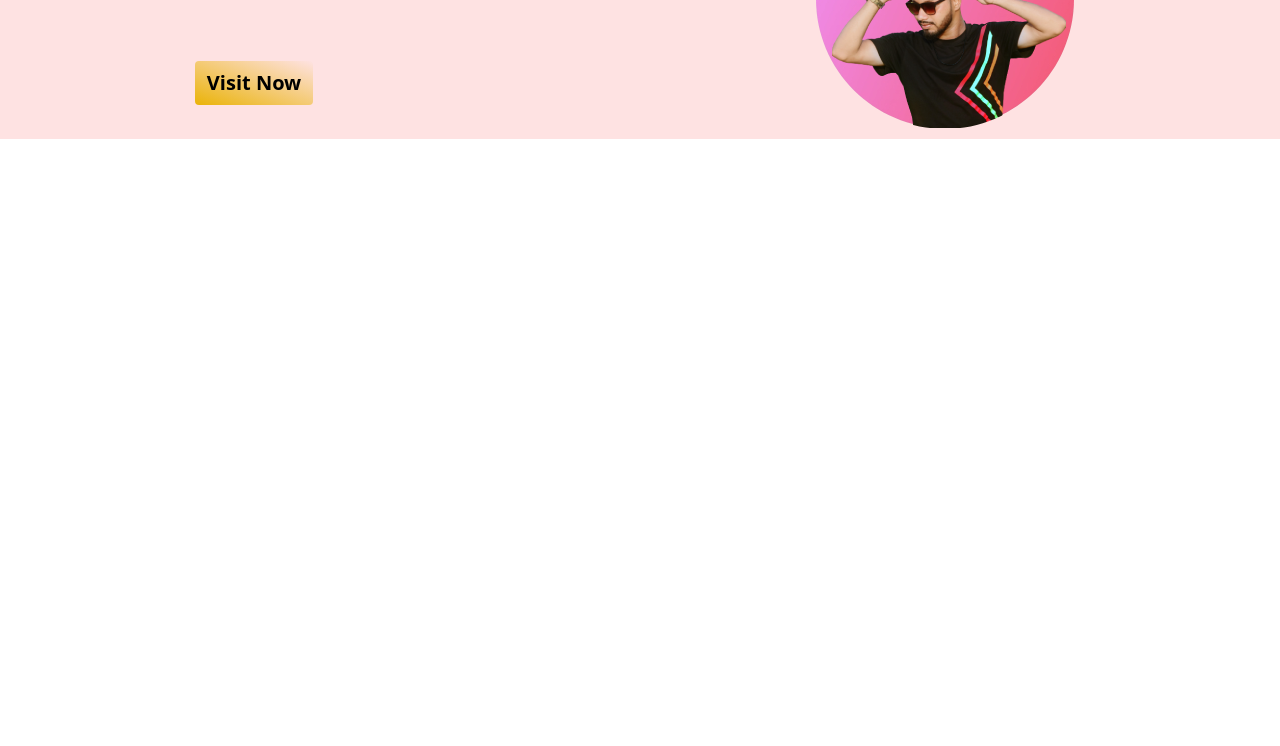
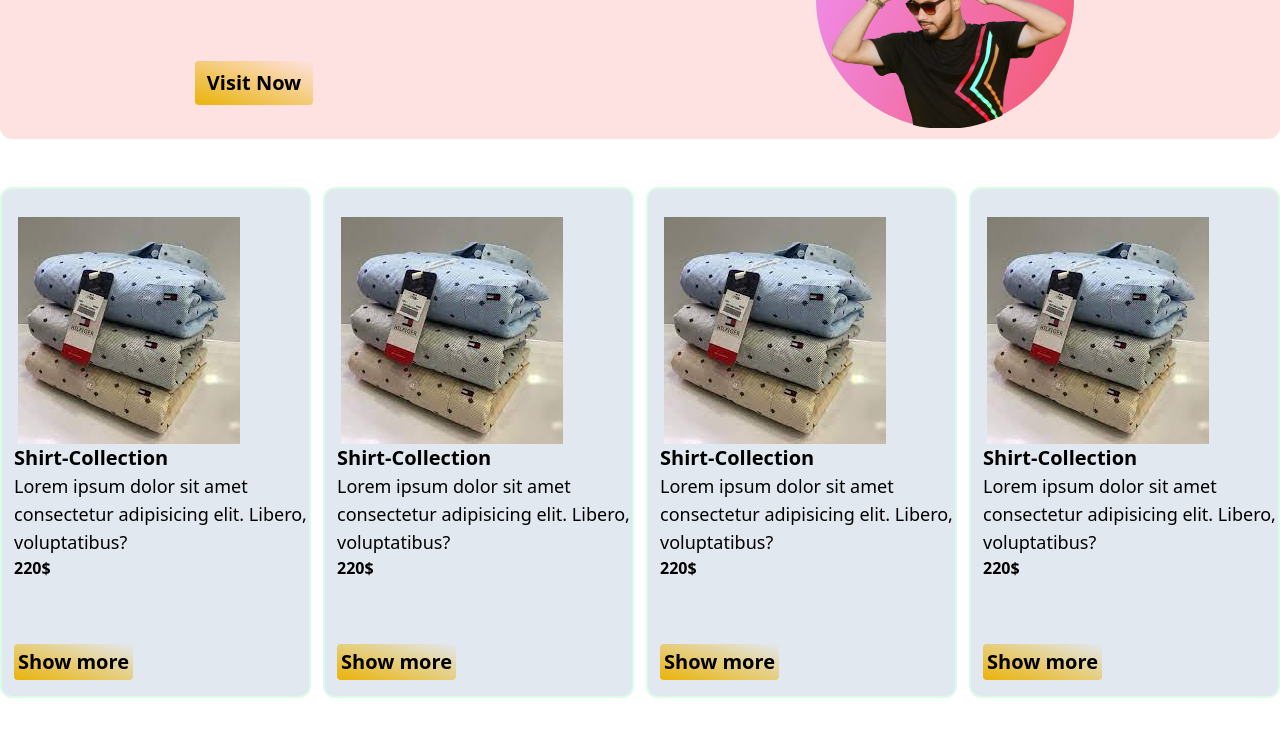
Before and after one commit to Rohul1/tailwind-prac, a plain HTML site: page index.html in a window 1280 px wide. Shown: the part 165-911 px from the top of the page. Before the commit the page ends 800 px from the top, so only its background shows below. Drawn offline with nearby package versions, Linux system fonts and the light colour scheme.

Commit message:
card added

```diff
--- a/index.html
+++ b/index.html
@@ -7,10 +7,10 @@
     <script src="https://cdn.tailwindcss.com"></script>
 </head>
 
-<body class="container mx-auto">
+<body class="container mx-auto ">
     <header>
-        <div class="flex justify-center items-center bg-red-100 mt-6">
-            <div>
+        <div class="md:flex justify-center items-center bg-red-100 mt-6 rounded-xl">
+            <div class="text-center md:text-start">
                 <h1 class="font-extrabold text-4xl uppercase text-yellow-600">See Some Fashionism</h1>
                 <h1 class="text-3xl font-semibold uppercase text-red-500">Fashion Club</h1>
                 <p class="text-lg">Lorem ipsum dolor sit amet consectetur adipisicing elit. Laboriosam, sit?
@@ -24,4 +24,64 @@
             </div>
         </div>
     </header>
+    <main class="my-12">
+        <div class="grid grid-cols-1 md:grid-cols-3 lg:grid-cols-4 gap-3">
+            <div class="border-2 border-green-100 rounded-xl bg-slate-200">
+                <div class="mt-3 pt-4 mx-4">
+                    <img src="images/download (2).jpg" alt="">
+                </div>
+                <div class="ps-3">
+                    <h1 class="font-semibold text-xl">Shirt-Collection</h1>
+                    <p class="text-lg">Lorem ipsum dolor sit amet consectetur adipisicing elit. Libero, voluptatibus?
+                    </p>
+                    <p class="font-bold">220$</p>
+                    <button type="button"
+                        class="bg-gradient-to-tr from-yellow-500 from-orange-500 px-1 py-1 rounded text-xl font-semibold mt-16 mb-4">Show
+                        more</button>
+                </div>
+            </div>
+            <div class="border-2 border-green-100 rounded-xl bg-slate-200">
+                <div class="mt-3 pt-4 mx-4">
+                    <img src="images/download (2).jpg" alt="">
+                </div>
+                <div class="ps-3">
+                    <h1 class="font-semibold text-xl">Shirt-Collection</h1>
+                    <p class="text-lg">Lorem ipsum dolor sit amet consectetur adipisicing elit. Libero, voluptatibus?
+                    </p>
+                    <p class="font-bold">220$</p>
+                    <button type="button"
+                        class="bg-gradient-to-tr from-yellow-500 from-orange-500 px-1 py-1 rounded text-xl font-semibold mt-16 mb-4">Show
+                        more</button>
+                </div>
+            </div>
+            <div class="border-2 border-green-100 rounded-xl bg-slate-200">
+                <div class="mt-3 pt-4 mx-4">
+                    <img src="images/download (2).jpg" alt="">
+                </div>
+                <div class="ps-3">
+                    <h1 class="font-semibold text-xl">Shirt-Collection</h1>
+                    <p class="text-lg">Lorem ipsum dolor sit amet consectetur adipisicing elit. Libero, voluptatibus?
+                    </p>
+                    <p class="font-bold">220$</p>
+                    <button type="button"
+                        class="bg-gradient-to-tr from-yellow-500 from-orange-500 px-1 py-1 rounded text-xl font-semibold mt-16 mb-4">Show
+                        more</button>
+                </div>
+            </div>
+            <div class="border-2 border-green-100 rounded-xl bg-slate-200">
+                <div class="mt-3 pt-4 mx-4">
+                    <img src="images/download (2).jpg" alt="">
+                </div>
+                <div class="ps-3">
+                    <h1 class="font-semibold text-xl">Shirt-Collection</h1>
+                    <p class="text-lg">Lorem ipsum dolor sit amet consectetur adipisicing elit. Libero, voluptatibus?
+                    </p>
+                    <p class="font-bold">220$</p>
+                    <button type="button"
+                        class="bg-gradient-to-tr from-yellow-500 from-orange-500 px-1 py-1 rounded text-xl font-semibold mt-16 mb-4">Show
+                        more</button>
+                </div>
+            </div>
+        </div>
+    </main>
 </body>
```
